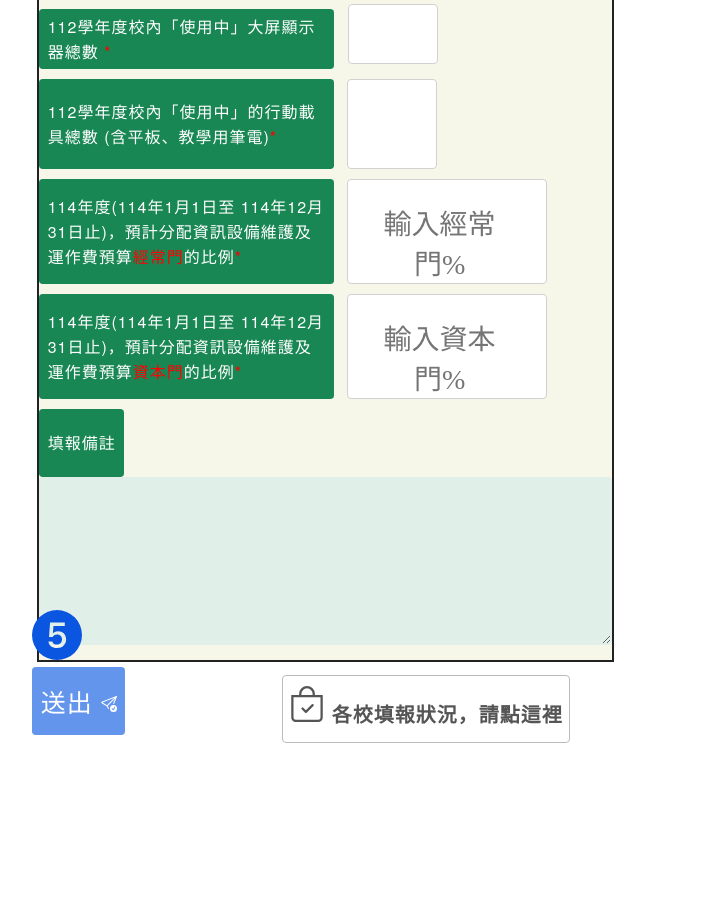
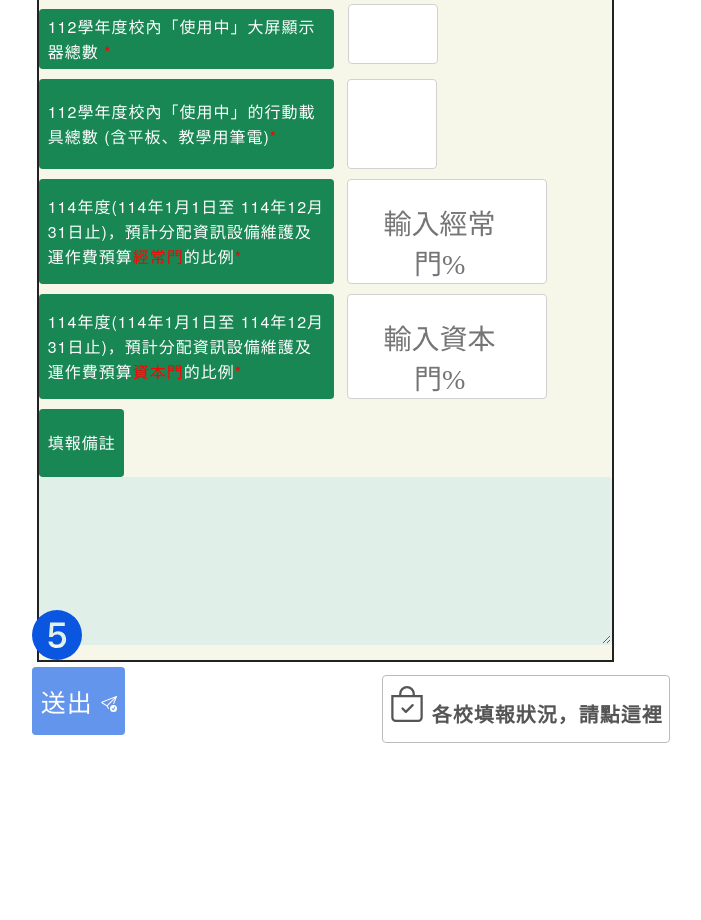
Before and after one commit to biau809/survey20240613, a plain HTML site: page index.htm in a window 1280 px wide. Shown: the part 1173-2093 px from the top of the page, without its empty margins (19-720 px from the left). Drawn offline with nearby package versions, Linux system fonts and the light colour scheme.

Commit message:
Update index.htm

```diff
--- a/index.htm
+++ b/index.htm
@@ -924,7 +924,7 @@ $(document).on('click', '#btnClick', function(event){
 		  </svg>
 	  </div>
 
-	  <div style="position:relative;top:-120px;left:250px;z-index:160;border-style:none;border-color:green;width:50px;height:50px">
+	  <div style="position:relative;top:-120px;left:350px;z-index:160;border-style:none;border-color:green;width:50px;height:50px">
 	   <button class=" " style="text-display: flex;align-items: center" onClick="window.open('ListReported.htm');">
 	   <svg xmlns="http://www.w3.org/2000/svg" width="36" height="36" fill="currentColor" class="bi bi-bag-check" viewBox="0 0 16 16">
 		 <path fill-rule="evenodd" d="M10.854 8.146a.5.5 0 0 1 0 .708l-3 3a.5.5 0 0 1-.708 0l-1.5-1.5a.5.5 0 0 1 .708-.708L7.5 10.793l2.646-2.647a.5.5 0 0 1 .708 0"/>
```
